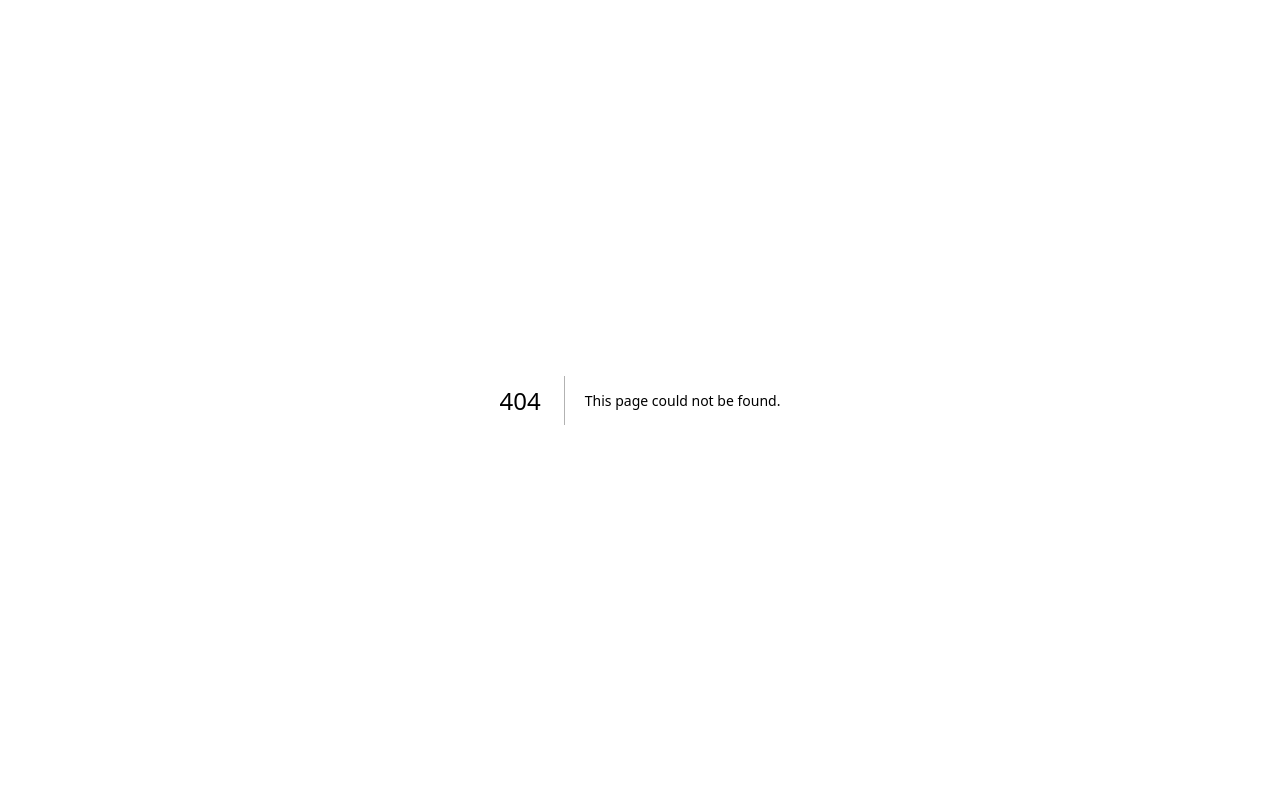
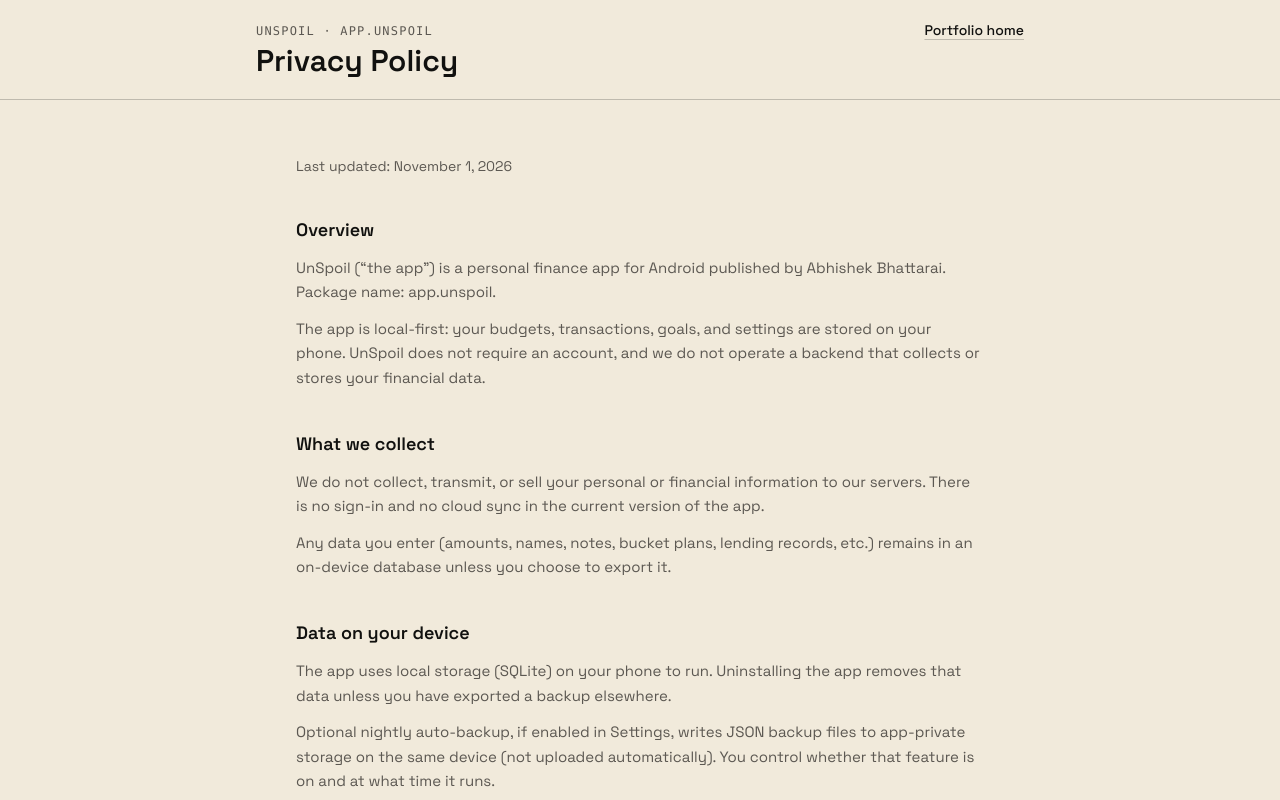
Before and after one commit to Abhishek-programs/portfolio, a Next.js app: page /apps/unspoil/privacy in a window 1280 px wide. Before the commit this address had no page. Shown: the top 800 px of the page. Built offline with nearby package versions, Linux system fonts and the light colour scheme.

Commit message:
feat: add privacy policy page for UnSpoil app and update sitemap
- Introduced a new privacy policy page detailing data handling practices for the UnSpoil app.
- Updated the sitemap to include the new privacy policy URL.

```diff
--- /dev/null
+++ b/app/apps/unspoil/privacy/page.tsx
@@ -0,0 +1,130 @@
+import type { Metadata } from 'next';
+import Link from 'next/link';
+
+export const metadata: Metadata = {
+  title: 'UnSpoil Privacy Policy',
+  description:
+    'Privacy policy for UnSpoil, a local-first personal finance app for Android. No account, no cloud sync, data stays on your device.',
+  alternates: {
+    canonical: 'https://bhattaraiabhishek.com.np/apps/unspoil/privacy',
+  },
+  openGraph: {
+    title: 'UnSpoil Privacy Policy',
+    description:
+      'How UnSpoil handles your data: stored on your device only, optional backups, and optional payment-helper permissions.',
+    url: 'https://bhattaraiabhishek.com.np/apps/unspoil/privacy',
+    siteName: 'Abhishek Bhattarai',
+    type: 'website',
+  },
+};
+
+const sections: { title: string; body: string[] }[] = [
+  {
+    title: 'Overview',
+    body: [
+      'UnSpoil (“the app”) is a personal finance app for Android published by Abhishek Bhattarai. Package name: app.unspoil.',
+      'The app is local-first: your budgets, transactions, goals, and settings are stored on your phone. UnSpoil does not require an account, and we do not operate a backend that collects or stores your financial data.',
+    ],
+  },
+  {
+    title: 'What we collect',
+    body: [
+      'We do not collect, transmit, or sell your personal or financial information to our servers. There is no sign-in and no cloud sync in the current version of the app.',
+      'Any data you enter (amounts, names, notes, bucket plans, lending records, etc.) remains in an on-device database unless you choose to export it.',
+    ],
+  },
+  {
+    title: 'Data on your device',
+    body: [
+      'The app uses local storage (SQLite) on your phone to run. Uninstalling the app removes that data unless you have exported a backup elsewhere.',
+      'Optional nightly auto-backup, if enabled in Settings, writes JSON backup files to app-private storage on the same device (not uploaded automatically). You control whether that feature is on and at what time it runs.',
+    ],
+  },
+  {
+    title: 'Backups and exports you control',
+    body: [
+      'You may export a full backup (JSON), export transactions (CSV), or share a snapshot for your own use (e.g. with an AI assistant). These actions only happen when you tap the relevant control; you choose where files are saved or shared using Android’s system picker or share sheet.',
+      'Importing a backup replaces data on the device with the contents of the file you select. We do not receive those files.',
+    ],
+  },
+  {
+    title: 'Optional Android permissions',
+    body: [
+      'Notifications (optional): used for plan nudges (e.g. budget reminders) and, if you enable it, the payment helper. Nudges are scheduled on-device; we do not send push messages from a server.',
+      'Payment helper (optional, off by default): if you turn it on, the app may request usage access and notification access so it can detect when selected payment apps (e.g. eSewa, nBank) are in the foreground and show a local prompt to log the amount. We do not read screen content, use accessibility services, or capture screenshots for this feature. You choose which apps are watched and can disable the helper at any time.',
+      'Battery optimization: the app may suggest exempting UnSpoil from aggressive battery restrictions so optional background features (payment helper, scheduled backup) work more reliably. This is optional.',
+    ],
+  },
+  {
+    title: 'Third-party services',
+    body: [
+      'The app does not embed third-party analytics or advertising SDKs that report your financial data to us.',
+      'If you use Android’s share sheet or file picker, those flows are handled by Google/your chosen apps under their own policies—not by UnSpoil servers.',
+    ],
+  },
+  {
+    title: 'Children’s privacy',
+    body: [
+      'UnSpoil is not directed at children under 13. We do not knowingly collect personal information from children.',
+    ],
+  },
+  {
+    title: 'Changes',
+    body: [
+      'We may update this policy when the app changes (e.g. new optional features). The “Last updated” date below will change when we do. Continued use of the app after updates means you accept the revised policy.',
+    ],
+  },
+  {
+    title: 'Contact',
+    body: [
+      'Questions about this policy or UnSpoil: i.abhishek.bhattarai@gmail.com',
+    ],
+  },
+];
+
+export default function UnspoilPrivacyPage() {
+  return (
+    <div className="min-h-screen bg-[var(--paper)] text-[var(--ink)]">
+      <header className="border-b border-[var(--line)] px-6 py-5 md:px-10">
+        <div className="mx-auto flex max-w-3xl flex-wrap items-baseline justify-between gap-3">
+          <div>
+            <p className="font-mono text-xs uppercase tracking-widest text-[var(--muted)]">
+              UnSpoil · app.unspoil
+            </p>
+            <h1 className="mt-1 text-2xl font-semibold md:text-3xl">Privacy Policy</h1>
+          </div>
+          <Link
+            href="/"
+            className="text-sm font-medium underline decoration-[var(--line)] underline-offset-4 hover:decoration-[var(--ink)]"
+          >
+            Portfolio home
+          </Link>
+        </div>
+      </header>
+
+      <main className="mx-auto max-w-3xl px-6 py-10 md:px-10 md:py-14">
+        <p className="mb-10 text-sm text-[var(--muted)]">
+          Last updated: November 1, 2026
+        </p>
+
+        <div className="space-y-10">
+          {sections.map(section => (
+            <section key={section.title}>
+              <h2 className="mb-3 text-lg font-semibold">{section.title}</h2>
+              <div className="space-y-3 text-[15px] leading-relaxed text-[var(--muted)]">
+                {section.body.map(paragraph => (
+                  <p key={paragraph.slice(0, 48)}>{paragraph}</p>
+                ))}
+              </div>
+            </section>
+          ))}
+        </div>
+
+        <p className="mt-14 border-t border-[var(--line)] pt-8 text-sm text-[var(--muted)]">
+          Play Store listing: UnSpoil — personal finance for Nepal (NPR). All data stays on your
+          device unless you export it yourself.
+        </p>
+      </main>
+    </div>
+  );
+}
--- a/app/sitemap.ts
+++ b/app/sitemap.ts
@@ -8,6 +8,10 @@ const sitemap = () => {
       url: 'https://bhattaraiabhishek.com.np/v1',
       lastModified: new Date(),
     },
+    {
+      url: 'https://bhattaraiabhishek.com.np/apps/unspoil/privacy',
+      lastModified: new Date(),
+    },
   ];
 };
 
```
